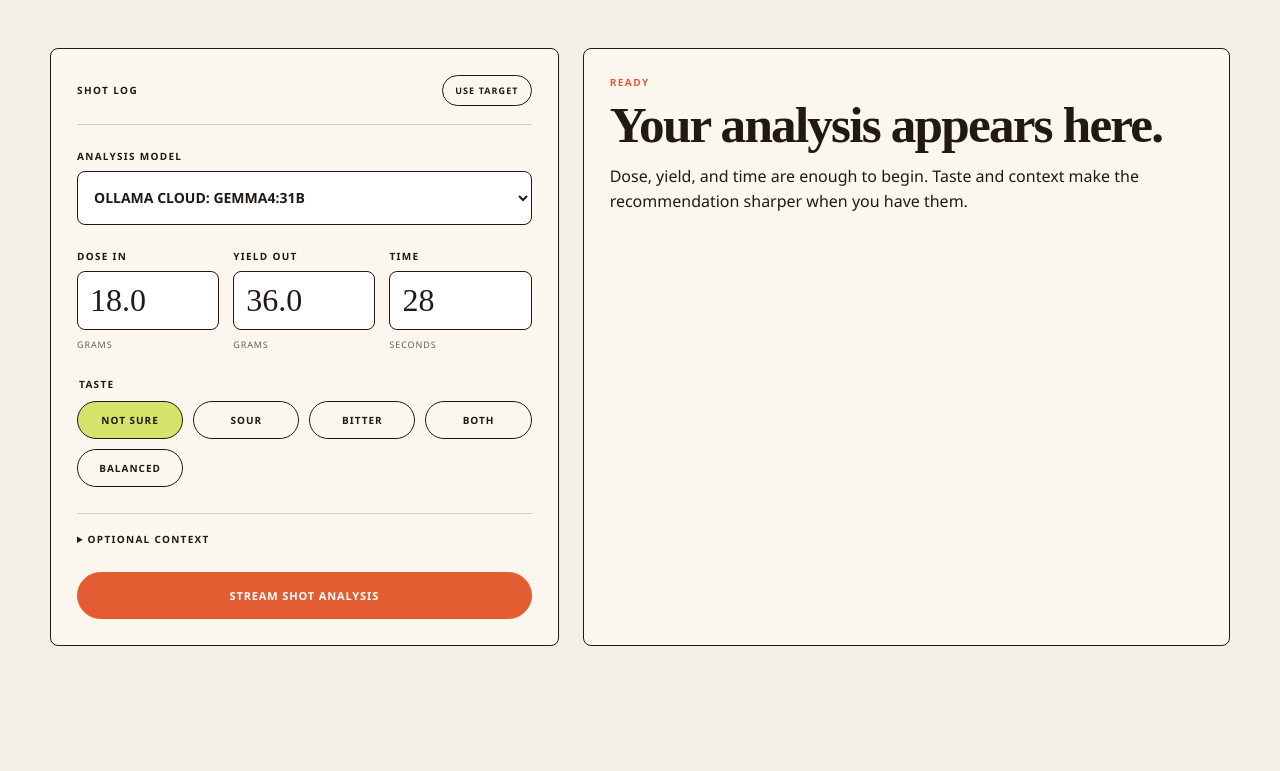
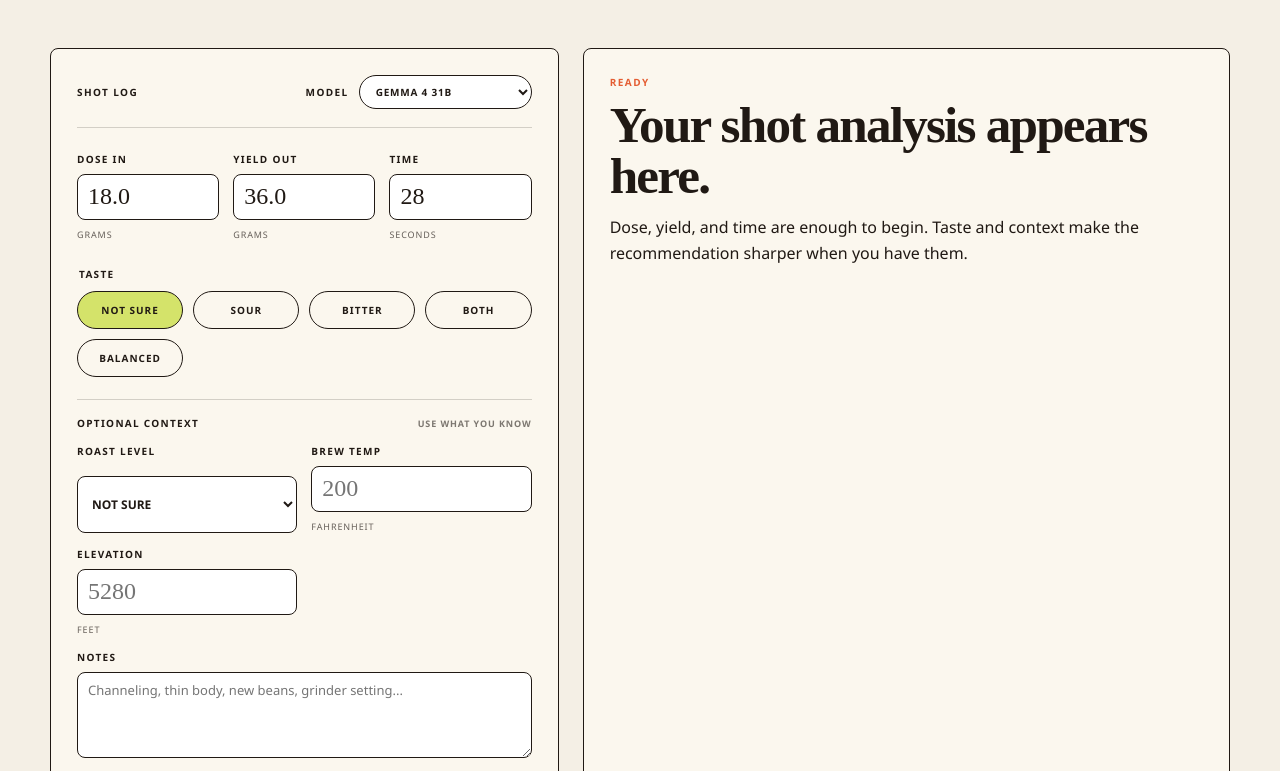
Before and after one commit to ballouconsulting/espresso, a Next.js app: page / in a window 1280 px wide. Shown: the part 2869-3640 px from the top of the page. Built offline with nearby package versions, Linux system fonts and the light colour scheme.

Commit message:
Polish shot analysis advisor UI
Make the model picker and optional shot context feel lighter so the advisor reads like a compact user-facing tool.

```diff
--- a/app/components/DialInAdvisor.tsx
+++ b/app/components/DialInAdvisor.tsx
@@ -47,11 +47,6 @@ export function DialInAdvisor({ targetRecipe }: DialInAdvisorProps) {
   const [status, setStatus] = useState<"idle" | "loading" | "error">("idle");
   const [error, setError] = useState("");
 
-  const useTargetRecipe = () => {
-    setDose(targetRecipe.dose.toFixed(1));
-    setYieldGrams(targetRecipe.yieldGrams.toFixed(1));
-  };
-
   const submitShot = async (event: FormEvent<HTMLFormElement>) => {
     event.preventDefault();
     setStatus("loading");
@@ -89,7 +84,7 @@ export function DialInAdvisor({ targetRecipe }: DialInAdvisorProps) {
       }
 
       if (!response.body) {
-        throw new Error("The analysis stream could not be opened.");
+        throw new Error("The analysis response could not be opened.");
       }
 
       await streamAnalysis(response.body, setAnalysis);
@@ -113,12 +108,12 @@ export function DialInAdvisor({ targetRecipe }: DialInAdvisorProps) {
           <h2>
             Analyze the shot.
             <br />
-            <em>Watch the plan stream in.</em>
+            <em>Choose the next move.</em>
           </h2>
         </div>
         <p>
-          Enter the shot data you know. The selected model reads the recipe,
-          taste, and context once, then streams a concise next-shot plan.
+          Enter the shot data you know. The selected model uses the recipe,
+          taste, and context once, then returns a concise next-shot plan.
         </p>
       </div>
 
@@ -126,13 +121,8 @@ export function DialInAdvisor({ targetRecipe }: DialInAdvisorProps) {
         <form className="tool-card advisor-form" onSubmit={submitShot}>
           <div className="tool-card-top">
             <span>Shot log</span>
-            <button type="button" onClick={useTargetRecipe}>
-              Use target
-            </button>
-          </div>
-
-          <label className="model-field">
-            <span>Analysis model</span>
+            <label className="top-model-field">
+              <span>Model</span>
               <select
                 onChange={(event) => setModelId(event.currentTarget.value as ShotAnalysisModelId)}
                 required
@@ -145,6 +135,7 @@ export function DialInAdvisor({ targetRecipe }: DialInAdvisorProps) {
                 ))}
               </select>
             </label>
+          </div>
 
           <div className="field-grid">
             <label>
@@ -207,8 +198,11 @@ export function DialInAdvisor({ targetRecipe }: DialInAdvisorProps) {
             ))}
           </fieldset>
 
-          <details className="optional-context">
-            <summary>Optional context</summary>
+          <div className="optional-context">
+            <div className="optional-heading">
+              <span>Optional context</span>
+              <small>Use what you know</small>
+            </div>
             <div className="optional-grid">
               <label>
                 <span>Roast level</span>
@@ -258,15 +252,15 @@ export function DialInAdvisor({ targetRecipe }: DialInAdvisorProps) {
                   maxLength={600}
                   onChange={(event) => setNotes(event.currentTarget.value)}
                   placeholder="Channeling, thin body, new beans, grinder setting..."
-                  rows={4}
+                  rows={3}
                   value={notes}
                 />
               </label>
             </div>
-          </details>
+          </div>
 
           <button className="button primary tool-submit" disabled={status === "loading"} type="submit">
-            {status === "loading" ? "Analyzing shot" : "Stream shot analysis"}
+            {status === "loading" ? "Analyzing shot" : "Analyze shot"}
           </button>
           {error ? <p className="tool-error">{error}</p> : null}
         </form>
@@ -292,7 +286,7 @@ export function DialInAdvisor({ targetRecipe }: DialInAdvisorProps) {
                 </div>
               ) : null}
               <pre className="analysis-stream">{analysis}</pre>
-              {status === "loading" ? <span className="stream-cursor">Streaming</span> : null}
+              {status === "loading" ? <span className="stream-cursor">Analyzing</span> : null}
             </>
           ) : (
             <div className="empty-result">
@@ -300,7 +294,7 @@ export function DialInAdvisor({ targetRecipe }: DialInAdvisorProps) {
                 {status === "loading" ? "Thinking" : "Ready"}
               </span>
               <h3>
-                {status === "loading" ? "Opening the stream." : "Your analysis appears here."}
+                {status === "loading" ? "Analyzing the shot." : "Your shot analysis appears here."}
               </h3>
               <p>
                 Dose, yield, and time are enough to begin. Taste and context
--- a/app/globals.css
+++ b/app/globals.css
@@ -215,23 +215,28 @@ h1 em, h2 em { color: var(--orange); font-weight: 500; }
   font-size: 10px;
   font-weight: 800;
 }
-.tool-card-top button {
+.top-model-field {
+  align-items: center;
+  display: flex;
+  gap: 10px;
+}
+.top-model-field select {
   border: 1px solid var(--ink);
   border-radius: 999px;
-  background: transparent;
+  background: white;
   color: inherit;
-  cursor: pointer;
-  font-size: 9px;
+  font: inherit;
+  font-size: 10px;
   font-weight: 800;
-  letter-spacing: .12em;
-  padding: 8px 12px;
+  letter-spacing: .08em;
+  max-width: 210px;
+  min-height: 34px;
+  padding: 7px 28px 7px 12px;
   text-transform: uppercase;
 }
-.tool-card-top button:hover { background: var(--ink); color: var(--cream); }
-.model-field {
-  display: grid;
-  gap: 8px;
-  margin-top: 24px;
+.top-model-field select:focus {
+  outline: 2px solid var(--orange);
+  outline-offset: 2px;
 }
 .field-grid {
   display: grid;
@@ -239,41 +244,44 @@ h1 em, h2 em { color: var(--orange); font-weight: 500; }
   gap: 14px;
   margin-top: 24px;
 }
-.field-grid label, .model-field, .optional-grid label, .temperature-card label {
+.field-grid label, .optional-grid label, .temperature-card label {
   display: grid;
   gap: 8px;
 }
-.field-grid label > span, .model-field > span, .optional-grid label > span, .temperature-card label > span {
+.field-grid label > span, .optional-heading span, .optional-grid label > span, .temperature-card label > span {
   font-size: 10px;
   font-weight: 800;
   letter-spacing: .13em;
   text-transform: uppercase;
 }
-.field-grid input, .model-field select, .optional-grid input, .optional-grid select, .optional-grid textarea, .temperature-card input {
+.field-grid input, .optional-grid input, .optional-grid select, .optional-grid textarea, .temperature-card input {
   width: 100%;
   border: 1px solid var(--ink);
   border-radius: 8px;
   background: white;
   color: var(--ink);
   font-family: var(--font-serif), serif;
-  font-size: 32px;
+  font-size: 24px;
+  line-height: 1.15;
   min-width: 0;
-  padding: 10px 12px;
+  min-height: 46px;
+  padding: 8px 10px;
 }
-.model-field select, .optional-grid select {
+.optional-grid select {
   font-family: inherit;
-  font-size: 14px;
+  font-size: 12px;
   font-weight: 800;
-  min-height: 54px;
+  min-height: 46px;
   text-transform: uppercase;
 }
 .optional-grid textarea {
   font-family: inherit;
-  font-size: 14px;
+  font-size: 13px;
   line-height: 1.5;
+  min-height: 86px;
   resize: vertical;
 }
-.field-grid input:focus, .model-field select:focus, .optional-grid input:focus, .optional-grid select:focus, .optional-grid textarea:focus, .temperature-card input:focus {
+.field-grid input:focus, .optional-grid input:focus, .optional-grid select:focus, .optional-grid textarea:focus, .temperature-card input:focus {
   outline: 2px solid var(--orange);
   outline-offset: 2px;
 }
@@ -318,28 +326,30 @@ h1 em, h2 em { color: var(--orange); font-weight: 500; }
 .taste-picker label.selected, .taste-picker label:hover { background: var(--lime); }
 .optional-context {
   border-top: 1px solid var(--line);
-  margin-top: 26px;
-  padding-top: 18px;
+  margin-top: 22px;
+  padding-top: 16px;
 }
-.optional-context summary {
-  cursor: pointer;
-  font-size: 10px;
+.optional-heading {
+  align-items: baseline;
+  display: flex;
+  gap: 10px;
+  justify-content: space-between;
+}
+.optional-heading small {
+  color: rgba(32,25,20,.58);
+  font-size: 9px;
   font-weight: 800;
-  letter-spacing: .13em;
+  letter-spacing: .1em;
   text-transform: uppercase;
-}
-.optional-context summary:focus-visible {
-  outline: 2px solid var(--orange);
-  outline-offset: 4px;
 }
 .optional-grid {
   display: grid;
   gap: 14px;
   grid-template-columns: repeat(2, 1fr);
-  margin-top: 18px;
+  margin-top: 14px;
 }
 .notes-field { grid-column: 1 / -1; }
-.tool-submit { width: 100%; margin-top: 26px; }
+.tool-submit { width: 100%; margin-top: 22px; }
 .advisor-result {
   display: flex;
   flex-direction: column;
@@ -619,6 +629,9 @@ footer { background: var(--orange); color: white; padding-block: 25px; }
   .tool-section, .temperature-section { padding-block: 80px; }
   .tool-heading { margin-bottom: 30px; }
   .tool-card, .temperature-card { padding: 18px; }
+  .tool-card-top { align-items: flex-start; flex-direction: column; }
+  .top-model-field { align-items: flex-start; flex-direction: column; width: 100%; }
+  .top-model-field select { max-width: none; width: 100%; }
   .field-grid, .taste-picker, .optional-grid, .temperature-details { grid-template-columns: 1fr; }
   .taste-picker label { justify-content: flex-start; padding-inline: 14px; }
   .result-metrics { grid-template-columns: 1fr; }
--- a/lib/shot-analysis-options.ts
+++ b/lib/shot-analysis-options.ts
@@ -9,19 +9,19 @@ export type RoastLevel = (typeof roastLevels)[number];
 export const shotAnalysisModels = [
   {
     id: "ollama-gemma4-31b",
-    label: "Ollama Cloud: gemma4:31b",
+    label: "Gemma 4 31B",
     provider: "ollama",
     model: "gemma4:31b",
   },
   {
     id: "ollama-deepseek-v4-flash",
-    label: "Ollama Cloud: deepseekv4 flash",
+    label: "DeepSeek V4 Flash",
     provider: "ollama",
     model: "deepseek-v4-flash:cloud",
   },
   {
     id: "openai-gpt-5-4-mini",
-    label: "OpenAI: GPT-5.4 mini",
+    label: "GPT-5.4 Mini",
     provider: "openai",
     model: "gpt-5.4-mini",
   },
```
Lines whose indentation alone changed are shown as unchanged.
